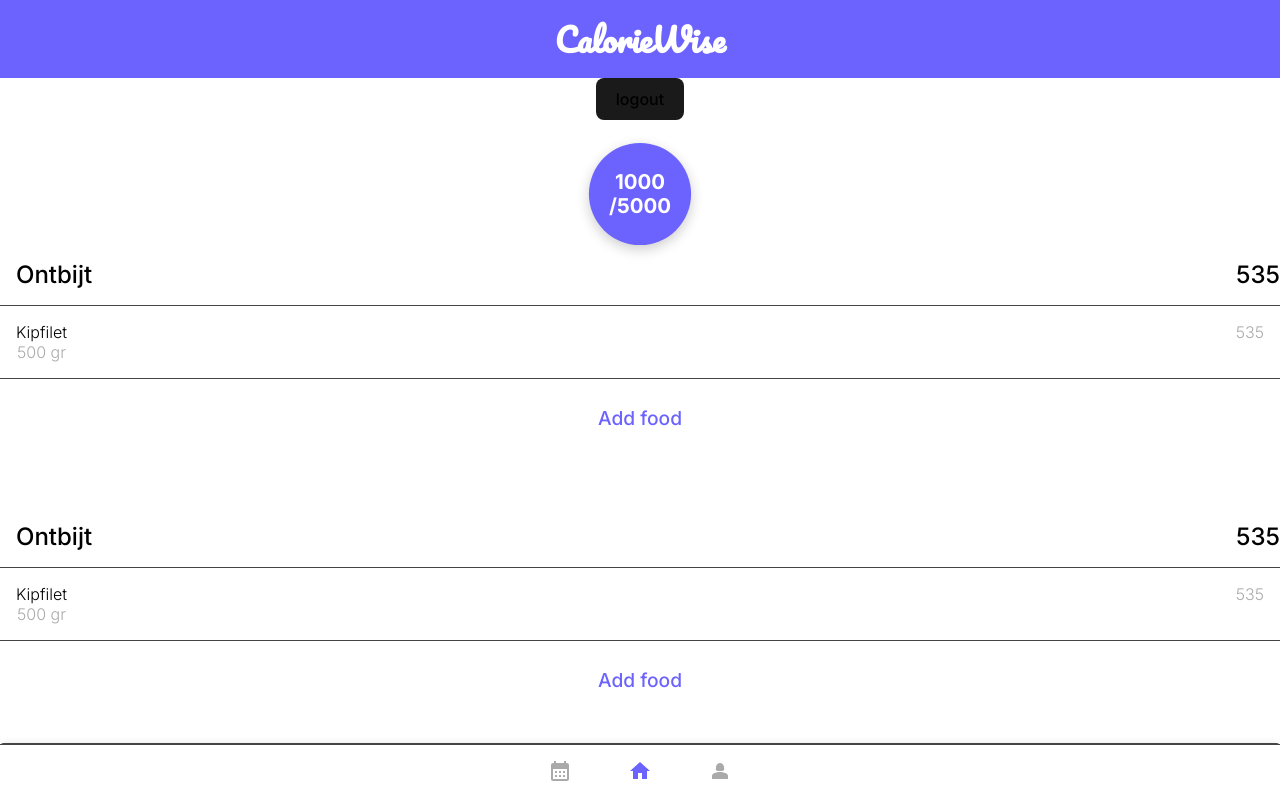
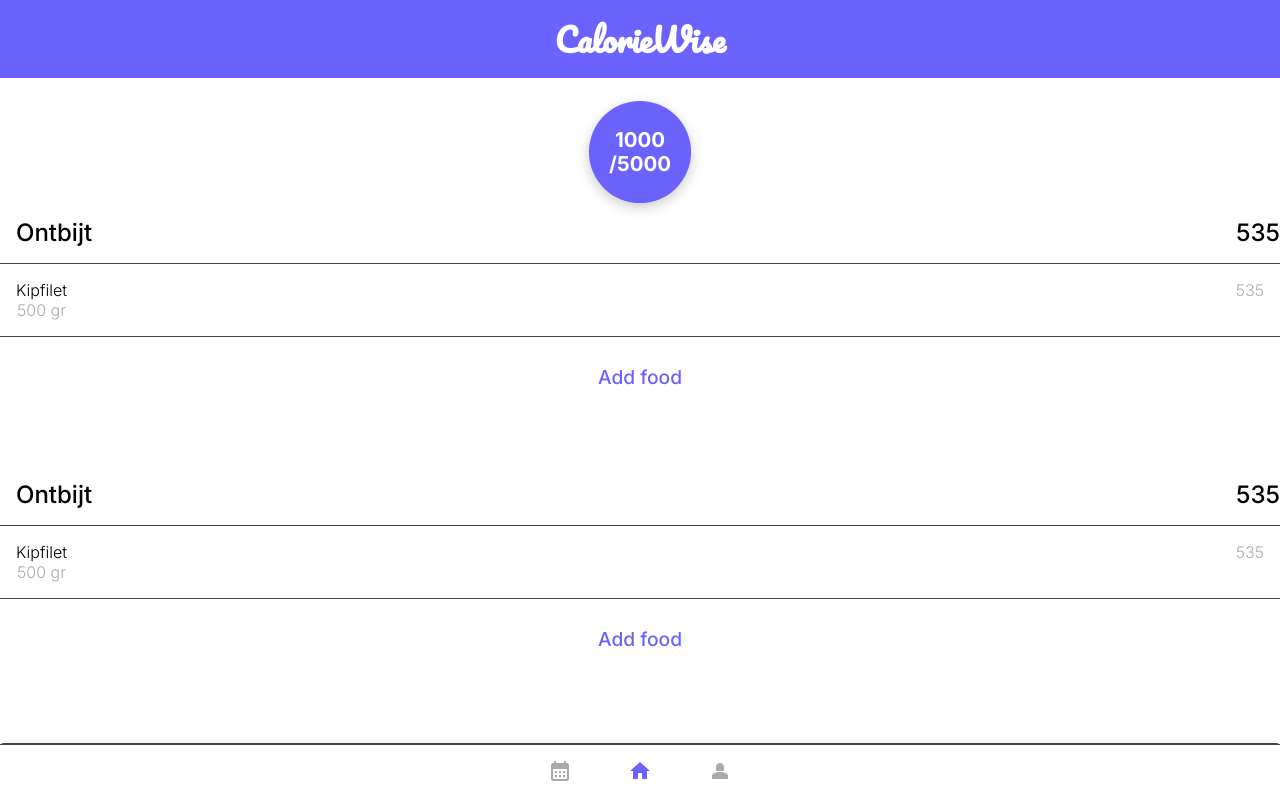
Before and after one commit to Bladgroen/CalorieWise, a Next.js app: page / in a window 1280 px wide. Built offline with nearby package versions, Linux system fonts and the light colour scheme; no server answers; sample sign-in values are in the browser's storage.

Commit message:
💄created logout button on profile page

```diff
--- a/src/app/page.tsx
+++ b/src/app/page.tsx
@@ -1,16 +1,13 @@
 "use client";
 import CalorieBubble from "@/components/CalorieBubble";
-import Cookies from "js-cookie";
 import Layout from "../components/LayoutEdit";
 import MealCard from "../components/MealCard/MealCard";
-import { logOut } from "../firebase/signup";
 import styles from "./page.module.scss";
 export default function Page() {
   const eatenCalories = 1000;
   return (
     <>
       <Layout>
-        <button onClick={logOut}>logout</button>
         <div className={styles.calorieBubble}>
           <CalorieBubble eatenCalories={eatenCalories} />
         </div>
--- a/src/app/profile/page.tsx
+++ b/src/app/profile/page.tsx
@@ -1,6 +1,6 @@
-import Header from "../../components/HeaderBar";
+"use client";
+import { logOut } from "@/firebase/signup";
 import Layout from "../../components/LayoutEdit";
-import NavBar from "../../components/NavBar";
 
 export default function Profile() {
   return (
@@ -8,6 +8,7 @@ export default function Profile() {
       <Layout>
         <div>
           <p>profile page</p>
+          <button onClick={logOut}>Logout</button>
         </div>
       </Layout>
     </>
```
